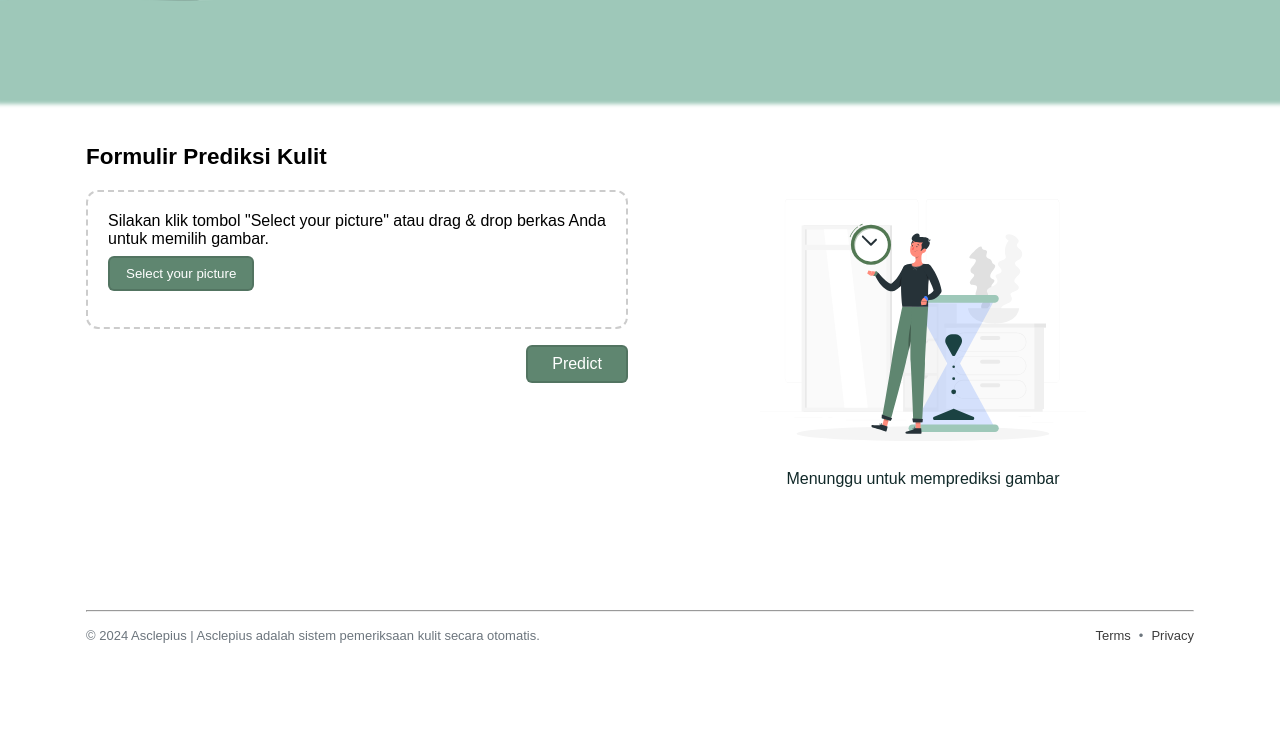
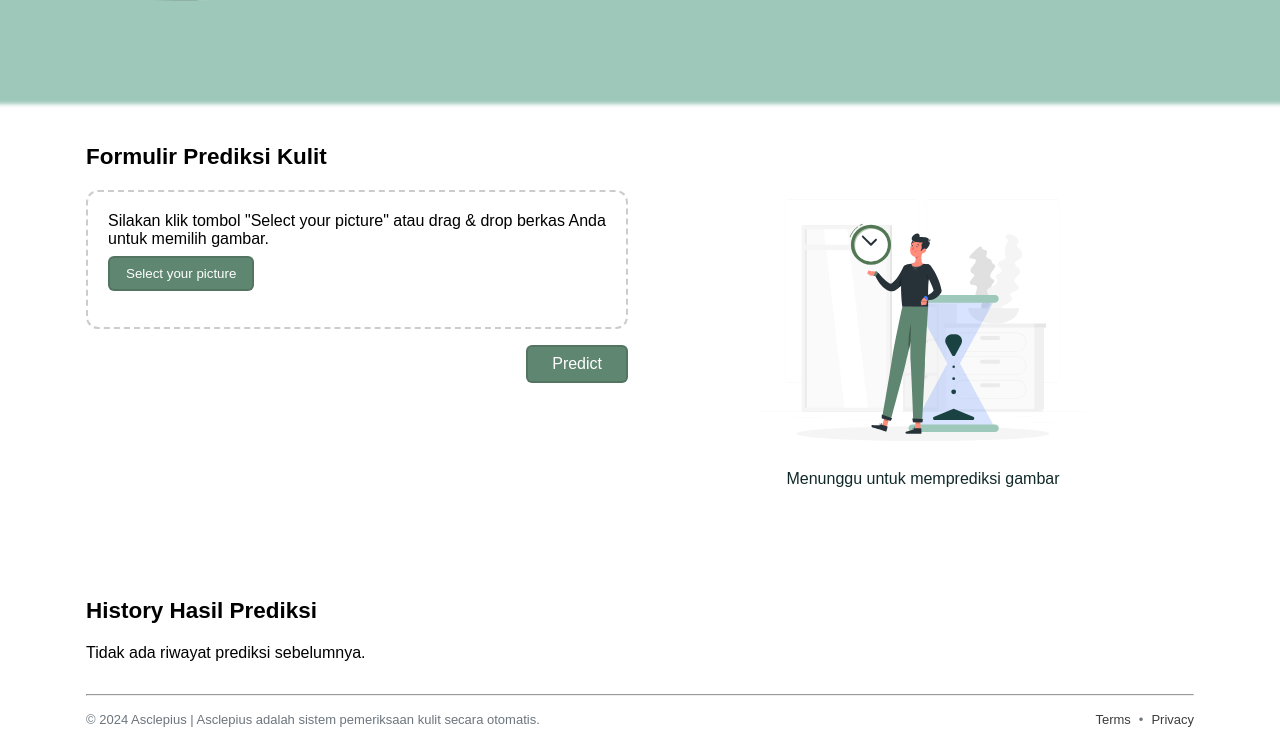
Before and after one commit to haniffal/testing-frontend, a website: page index.html in a window 1280 px wide. Shown: the part 568-1311 px from the top of the page. Before the commit the page ends 1227 px from the top, so only its background shows below. Drawn offline with Linux system fonts and the light colour scheme.

Commit message:
Update index.html

```diff
--- a/index.html
+++ b/index.html
@@ -81,6 +81,17 @@
               </div>
             </div>
           </section>
+
+          <!-- History Section -->
+          <section>
+            <div class="section-title">
+              <h3>History Hasil Prediksi</h3>
+            </div>
+            <div id="historyContainer" class="history-container">
+              <p id="noHistoryMessage">Tidak ada riwayat prediksi sebelumnya.</p>
+              <ul id="historyList"></ul>
+            </div>
+          </section>
         </div>
       </main>
 
```
